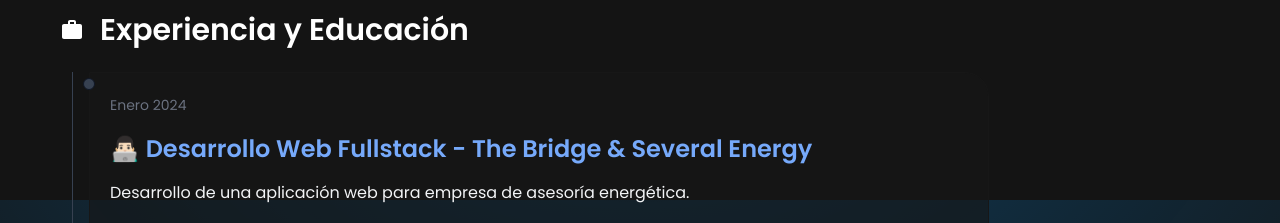
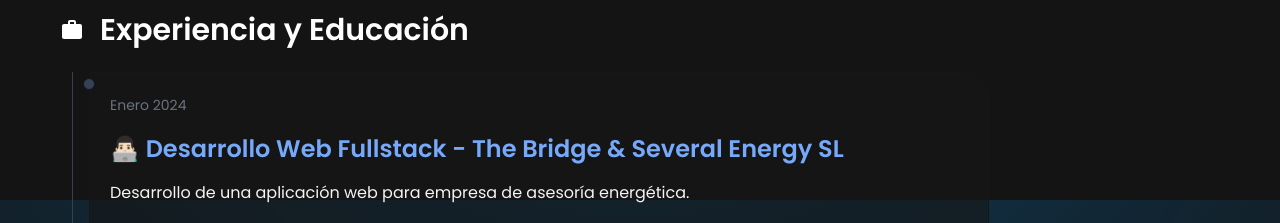
Before and after one commit to AxelothLeohryn/portfolio-web-react, a React (Vite) app: page / in a window 1280 px wide. Shown: the part 4600-4823 px from the top of the page. Built offline with nearby package versions, Linux system fonts and the light colour scheme.

Commit message:
Update experience.js

```diff
--- a/src/data/experience.js
+++ b/src/data/experience.js
@@ -6,7 +6,7 @@
   //     "Desarrollo de mi portfolio personal, consolidación de conocimientos en JavaScript y React, además del aprendizaje continuo de nuevas tecnologías y mejores prácticas en el desarrollo web.",
   // },
   {
-    title: "Desarrollo Web Fullstack - The Bridge & Several Energy",
+    title: "Desarrollo Web Fullstack - The Bridge & Several Energy SL",
     date: "Enero 2024",
     description:
       "Desarrollo de una aplicación web para empresa de asesoría energética.",
@@ -71,7 +71,7 @@
   //     "Development of my personal portfolio, consolidation of knowledge in JavaScript and React, as well as continuous learning of new technologies and best practices in web development.",
   // },
   {
-    title: "Fullstack Web Development - The Bridge & Several Energy",
+    title: "Fullstack Web Development - The Bridge & Several Energy SL",
     date: "January 2024",
     description:
       "Development of a web application for an energy consultancy company.",
```
